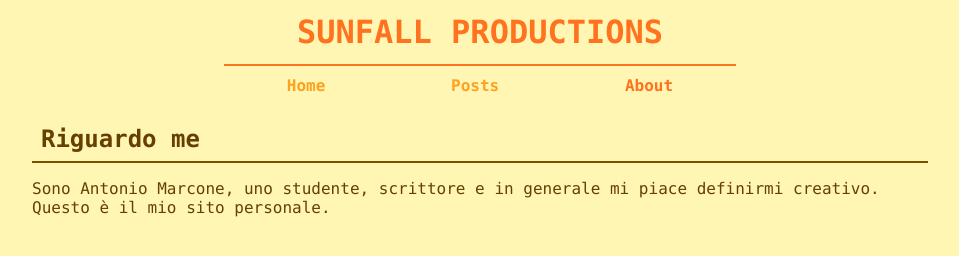
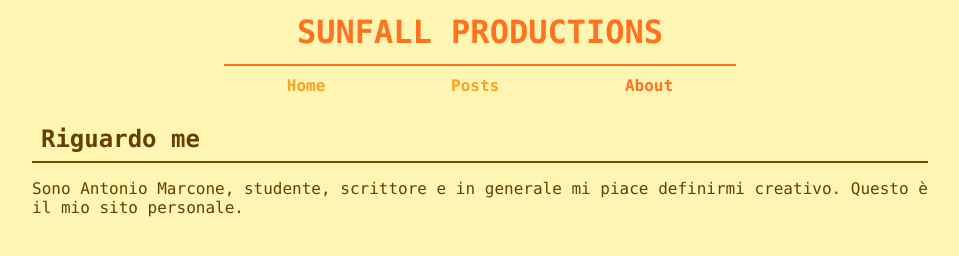
Before and after one commit to AntonioM42/AntonioM42.github.io, a plain HTML site: page about.html in a window 1280 px wide. Shown: the whole page, without its empty margins (160-1119 px from the left). Drawn offline with Linux system fonts and the light colour scheme.

Commit message:
About section correction

```diff
--- a/about.html
+++ b/about.html
@@ -23,7 +23,7 @@
             <div>
                 <h2 class="section-title">Riguardo me</h2>
                 <p>
-                    Sono Antonio Marcone, uno studente, scrittore e in generale mi piace definirmi creativo. Questo è il mio sito personale.
+                    Sono Antonio Marcone, studente, scrittore e in generale mi piace definirmi creativo. Questo è il mio sito personale.
                 </p>
             </div>
         </div>
```
